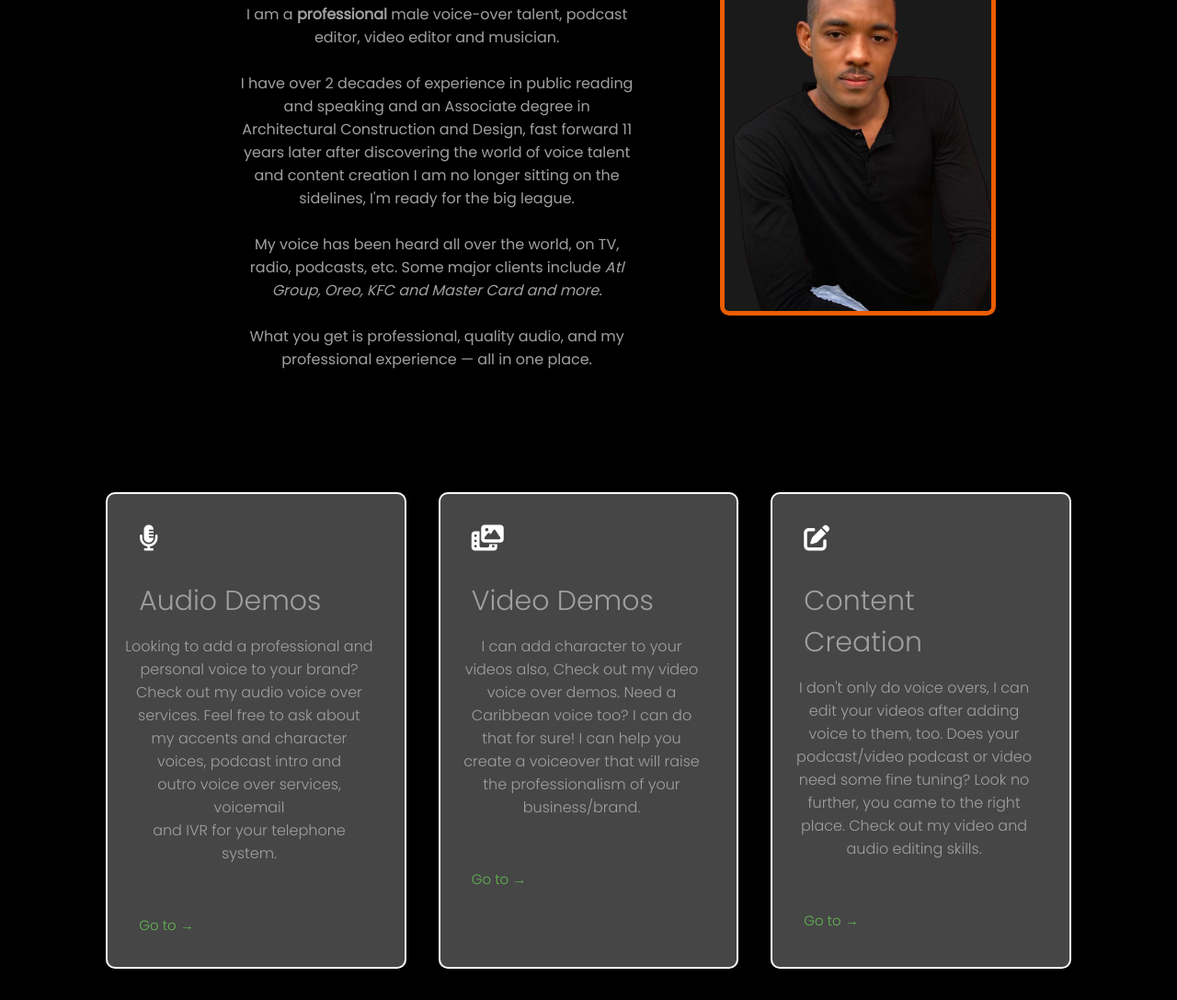
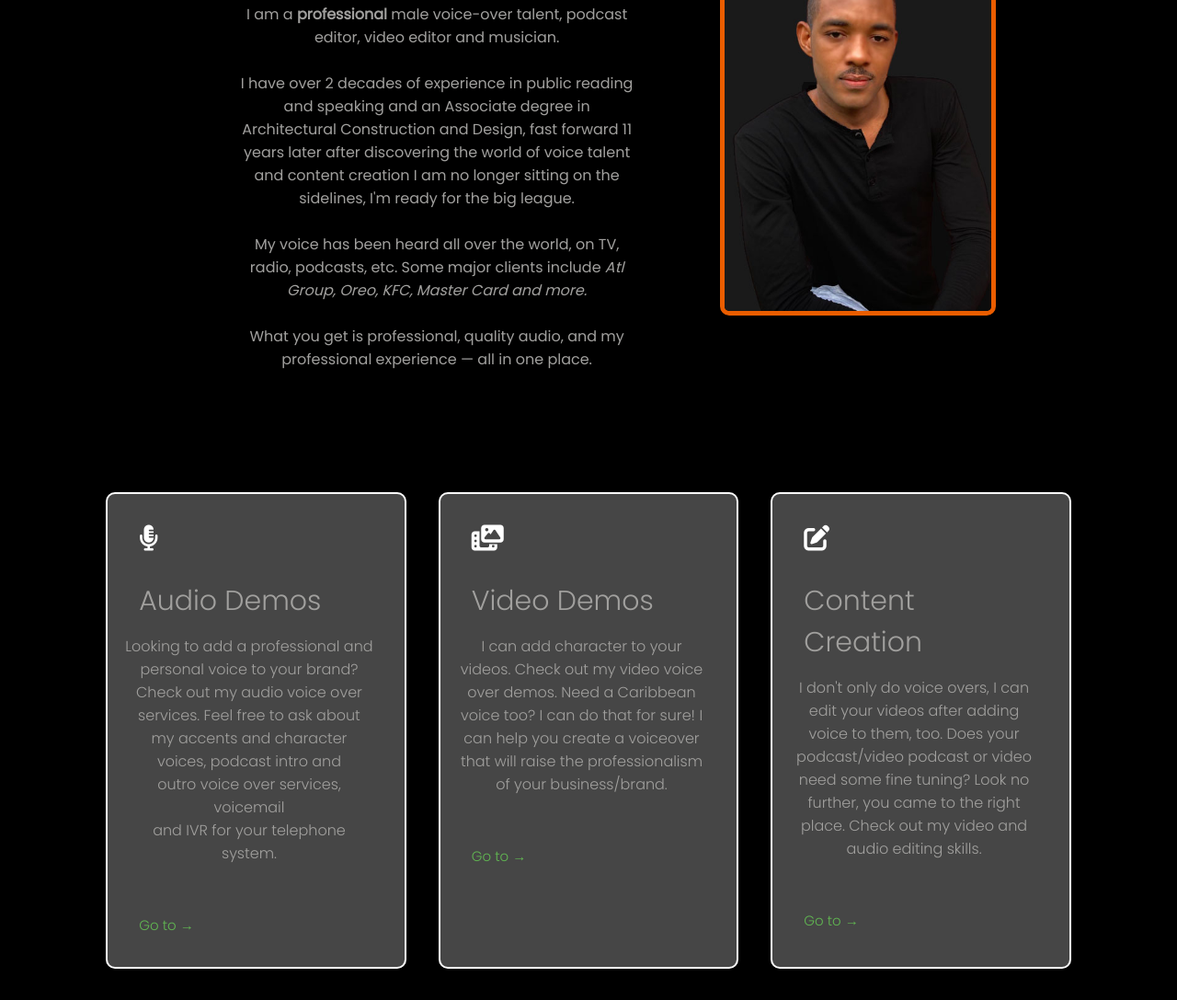
Before and after one commit to tashelreddy/clintdvo.com, a plain HTML site: page index.html in a window 1280 px wide. Shown: the part 1133-2220 px from the top of the page at 92% size. Drawn offline with nearby package versions, Linux system fonts and the light colour scheme; a web font is replaced by a local one.

Commit message:
Update index.html

```diff
--- a/index.html
+++ b/index.html
@@ -83,7 +83,7 @@
                 and content creation I am no longer sitting on the sidelines, I'm ready for the big league.<br>
                 <br>
                 My voice has been heard all over the world, on TV, radio, podcasts, etc.
-                Some major clients include <i>Atl Group, Oreo, KFC and Master Card and more.</i>
+                Some major clients include <i>Atl Group, Oreo, KFC, Master Card and more.</i>
                 <br>
                 <br>
                 What you get is professional, quality audio,
@@ -116,7 +116,7 @@
             <i class="fa-solid fa-photo-film"></i>
             <h2>Video Demos</h2>
             <br>
-            <p>I can add character to your videos also,  Check out my video voice over demos.
+            <p>I can add character to your videos. Check out my video voice over demos.
             Need a Caribbean voice too? I can do that for sure!
             I can help you create a voiceover that will raise the professionalism of your business/brand.</p>
             <br>
```
